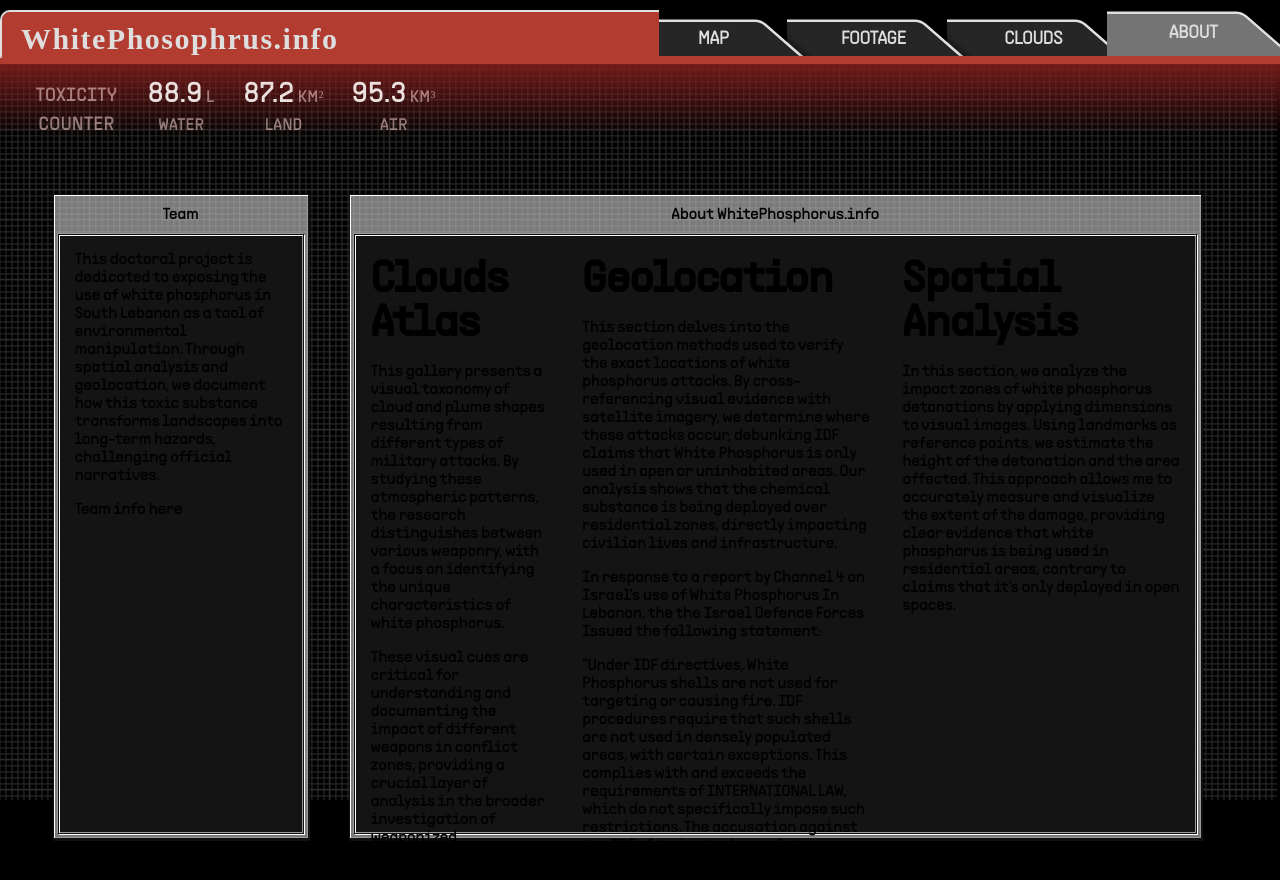
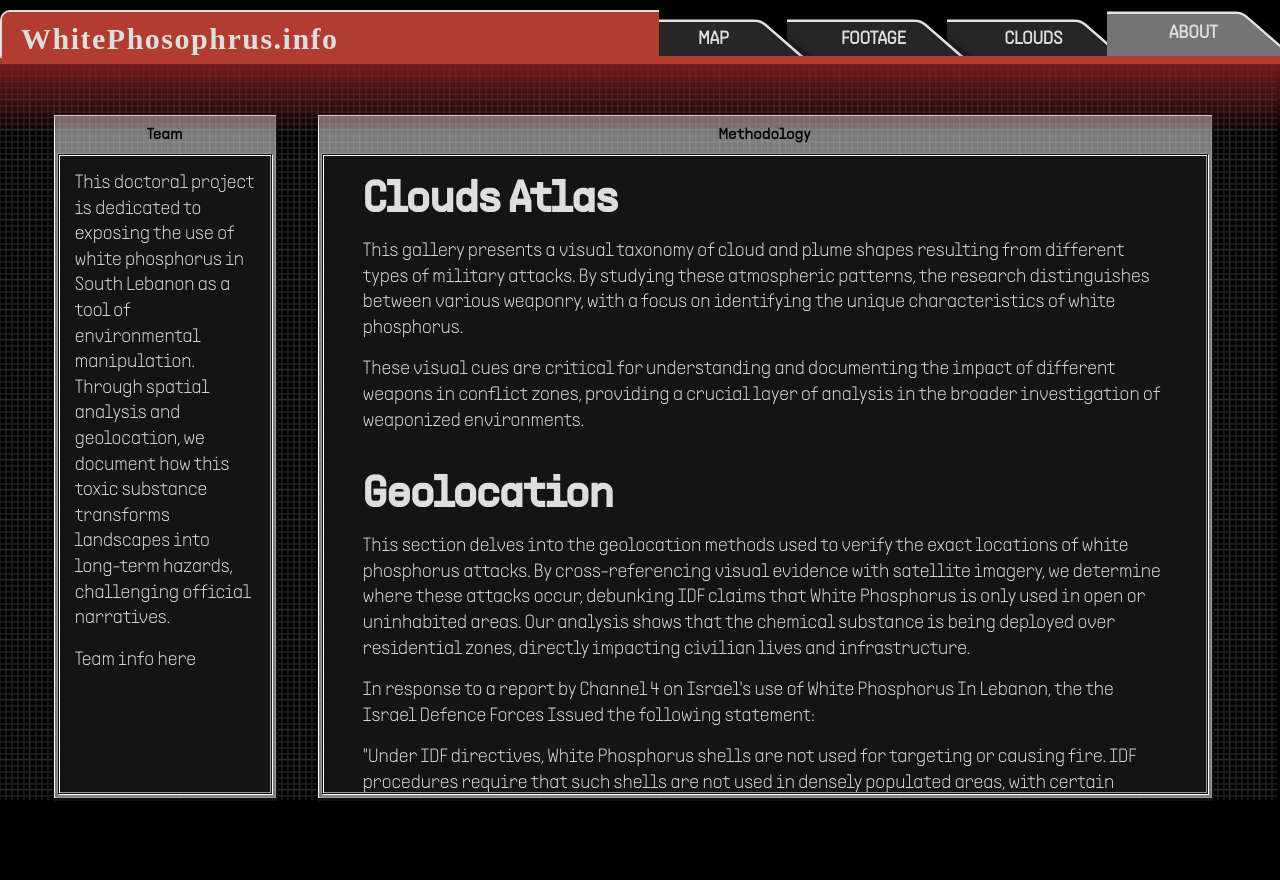
Before and after one commit to KarlieZhao/whitephosphorus, a Next.js app: page /about in a window 1280 px wide. Shown: the top 880 px of the page. After the commit the page ends 800 px from the top, so only its background shows below. Built offline with nearby package versions, Linux system fonts and the light colour scheme; a web font is replaced by a local one.

Commit message:
about page

```diff
--- a/src/app/_components/header.tsx
+++ b/src/app/_components/header.tsx
@@ -16,11 +16,7 @@ const Header = ({ TypeWriterFinished = true }: { TypeWriterFinished?: boolean })
     air: 95.3,
     water: 88.9,
   });
-  useEffect(() => {
-    if (TypeWriterFinished) {
-      console.log("done")
-    }
-  }, [TypeWriterFinished]);
+
   return (
     <header className={`bg-black pt-2 pb-14 fixed top-0 left-0 right-0 z-50`}>
       <div className="relative w-full h-full header-backdrop">
--- a/src/app/_components/window.tsx
+++ b/src/app/_components/window.tsx
@@ -10,15 +10,12 @@ interface contentWindowProps {
 
 export default function ({ children, title = "", customeClassNameWindow, customeClassNameInner }: contentWindowProps) {
     return (
-        <div className={`draggable-container`}>
+        <div className={`draggable-containe h-full`}>
             <div className={`content w-full ${customeClassNameWindow}`}>
                 <div className="handle no-select">
-                    {/* <div className="control-box close-box"><a className="control-box-inner"></a></div>
-                        <div className="control-box zoom-box"><div className="control-box-inner"><div className="zoom-box-inner"></div></div></div>
-                        <div className="control-box windowshade-box"><div className="control-box-inner"><div className="windowshade-box-inner"></div></div></div> */}
                     <h4 className="title block">{title}</h4>
                 </div>
-                <div className={`inner h-full selectable ${customeClassNameInner}`}>
+                <div className={`inner h-full flex-1 overflow-auto selectable ${customeClassNameInner}`}>
                     <div className={`mt-2`}>
                         <section>
                             {children}
--- a/src/app/about/page.tsx
+++ b/src/app/about/page.tsx
@@ -6,29 +6,28 @@ import '@/app/globals.css'
 export default function Index() {
     return (
         <div>
-            <Header />
-            <main className="about-page min-h-screen flex flex-grow relative overflow-scroll">
+            {/* hide toxicity counter on this pagex */}
+            <Header TypeWriterFinished={false} />
+            <main className="about-page min-h-screen flex fixed overflow-hidden">
                 <div className='inner-backdrop'></div>
-                <div className='w-1/5 ml-10 mt-36 mb-20'>
+                <div className='h-full w-1/5 ml-10 mt-16 mb-10'>
                     <ContentWindow title="Team" >
                         <p className="px-4 mt-4">
                             This doctoral project is dedicated to exposing the use of white phosphorus in South Lebanon as a tool of environmental manipulation. Through spatial analysis and geolocation, we document how this toxic substance transforms landscapes into long-term hazards, challenging official narratives.
                         </p>
                         <p className="px-4 mt-4">
                             Team info here </p>
-                        <p className="mt-96 px-4"></p>
                     </ContentWindow>
                 </div>
-                <div className='w-2/3 mt-36 ml-10 mb-20'>
-                    <ContentWindow title="About WhitePhosphorus.info" >
-                        <div className="mt-6 flex justify-center flex">
-                            <div className="mx-4">
+                <div className='h-full w-4/5 mr-20 mt-16 ml-10 mb-10'>
+                    <ContentWindow title="Methodology" customeClassNameWindow="flex flex-col h-full" >
+                        <div className="mx-10 mt-6">
                             <h2>Clouds Atlas</h2>
                             <p>This gallery presents a visual taxonomy of cloud and plume shapes resulting from different types of military attacks. By studying these atmospheric patterns, the research distinguishes between various weaponry, with a focus on identifying the unique characteristics of white phosphorus.</p>
                             <p>These visual cues are critical for understanding and documenting the impact of different weapons in conflict zones, providing a crucial layer of analysis in the broader investigation of weaponized environments.
                             </p>
                         </div>
-                            <div className="mx-4">
+                        <div className="mx-10 mt-10">
                             <h2>Geolocation</h2>
                             <p>This section delves into the geolocation methods used to verify the exact locations of white phosphorus attacks. By cross-referencing visual evidence with satellite imagery, we determine where these attacks occur, debunking IDF claims that White Phosphorus is only used in open or uninhabited areas. Our analysis shows that the chemical substance is being deployed over residential zones, directly impacting civilian lives and infrastructure.
                             </p>
@@ -36,12 +35,12 @@ export default function Index() {
                             </p>
                             <p>"Under IDF directives, White Phosphorus shells are not used for targeting or causing fire. IDF procedures require that such shells are not used in densely populated areas, with certain exceptions. This complies with and exceeds the requirements of INTERNATIONAL LAW, which do not specifically impose such restrictions. The accusation against the IDF of trying to depopulate Southern Lebanon, or to contaminate areas, are not based on facts and are completely false.”</p>
                         </div>
-                            <div className="mx-4">
+                        <div className="mx-10 mt-10">
                             <h2>Spatial Analysis</h2>
                             <p>
                                 In this section, we analyze the impact zones of white phosphorus detonations by applying dimensions to visual images. Using landmarks as reference points, we estimate the height of the detonation and the area affected. This approach allows me to accurately measure and visualize the extent of the damage, providing clear evidence that white phosphorus is being used in residential areas, contrary to claims that it’s only deployed in open spaces.
                             </p></div>
-                        </div>
+
                     </ContentWindow>
                 </div>
             </main>
--- a/src/app/clouds/page.tsx
+++ b/src/app/clouds/page.tsx
@@ -6,12 +6,12 @@ import CloudCatalog from '../_components/cloudCatalog';
 
 export default function Index() {
     return (
-        <div className='h-full'>
-            <Header />
-            <main className="flex-grow relative">
+        <div className='cloud-page h-full w-full fixed'>
+            <Header TypeWriterFinished={false} />
+            <main className="flex relative w-full">
                 <div className='inner-backdrop '></div>
-                <div className="flex justify-center z-10  scrollbar-hid pt-32 w-full">
-                    <div className='w-2/3'>
+                <div className="flex justify-center z-10  scrollbar-hid pt-16 w-full">
+                    <div className='w-full mr-10'>
                         <ContentWindow title="The Clouds Atlas" customeClassNameWindow="cloudCatalog">
                             <CloudCatalog />
                         </ContentWindow>
--- a/src/app/globals.css
+++ b/src/app/globals.css
@@ -41,9 +41,10 @@
 }
 
 .about-page p {
-    font-family: "PPSupplySans-Regular";
-    /* font-size: large; */
-    line-height: normal;
+    font-family: "PPSupplySans-Ultralight";
+    /* font-family: "Anonymous Pro"; */
+    font-size: 1.2rem;
+    line-height: 1.6rem;
 }
 
 .typewrite {
@@ -263,10 +264,19 @@ a {
         inset 1px 1px 0px 0px #fff,
         inset -1px -1px 0px 0px #999;
     height: 75vh;
+    color: #dedede;
 }
 
 .cloudCatalog .inner {
     background-color: #000;
+}
+
+.cloud-page .inner {
+    height: 80vh;
+}
+
+.about-page .inner {
+    height: 80vh;
 }
 
 .title {
@@ -632,5 +642,5 @@ header {
 }
 
 .draggable-container {
-    transition: all 1s ease-in-out;
+    transition: all 0.3s ease-in-out;
 }
--- a/src/app/page.tsx
+++ b/src/app/page.tsx
@@ -8,7 +8,7 @@ import { useState } from "react";
 export default function Index() {
 
   const textToType = [
-    "is a catalog and data visualization of evidences of \nIsrael's white phosphorus attacks on southern Lebanon. "
+    "is a catalog and data visualization of \nIsrael's white phosphorus attacks in southern Lebanon. "
   ];
 
   const [TypeWriterFinished, setTypeWriterFinished] = useState(false);
```
Lines whose indentation alone changed are shown as unchanged.
